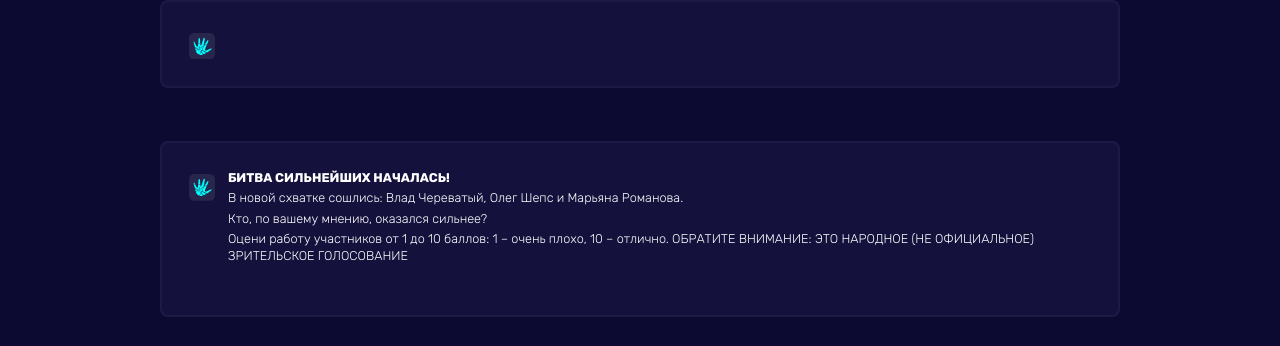
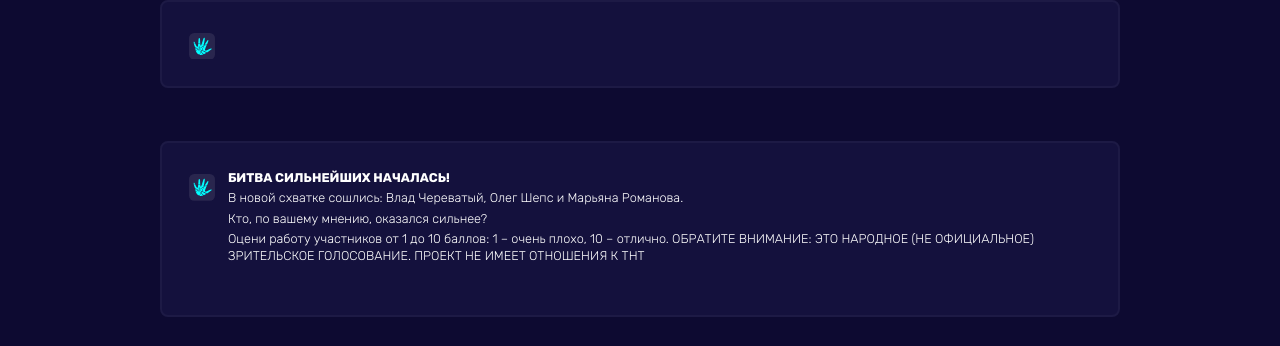
Before and after one commit to avlogggggggggggggggg/bitva_vote, a plain HTML site: page index.html in a window 1280 px wide. Shown: the top 346 px of the page. Drawn offline with Linux system fonts and the light colour scheme; no server answers; a script that the page names is missing; a web font is replaced by a local one.

Commit message:
Add files via upload

```diff
--- a/index.html
+++ b/index.html
@@ -112,7 +112,7 @@
                                     </svg>
                                 </div>
                                 <div class="info_block_text">
-                                    <p><strong>БИТВА СИЛЬНЕЙШИХ НАЧАЛАСЬ!</strong></p><p>В новой схватке сошлись: Влад Череватый, Олег Шепс и Марьяна Романова.</p><p>Кто, по вашему мнению, оказался сильнее?</p><p>Оцени работу участников от 1 до 10 баллов: 1 – очень плохо, 10 – отлично. ОБРАТИТЕ ВНИМАНИЕ: ЭТО НАРОДНОЕ (НЕ ОФИЦИАЛЬНОЕ) ЗРИТЕЛЬСКОЕ ГОЛОСОВАНИЕ</p><p><br></p><p></p>
+                                    <p><strong>БИТВА СИЛЬНЕЙШИХ НАЧАЛАСЬ!</strong></p><p>В новой схватке сошлись: Влад Череватый, Олег Шепс и Марьяна Романова.</p><p>Кто, по вашему мнению, оказался сильнее?</p><p>Оцени работу участников от 1 до 10 баллов: 1 – очень плохо, 10 – отлично. ОБРАТИТЕ ВНИМАНИЕ: ЭТО НАРОДНОЕ (НЕ ОФИЦИАЛЬНОЕ) ЗРИТЕЛЬСКОЕ ГОЛОСОВАНИЕ. ПРОЕКТ НЕ ИМЕЕТ ОТНОШЕНИЯ К ТНТ</p><p><br></p><p></p>
                                 </div>
                             </div>
                         </div>
```
